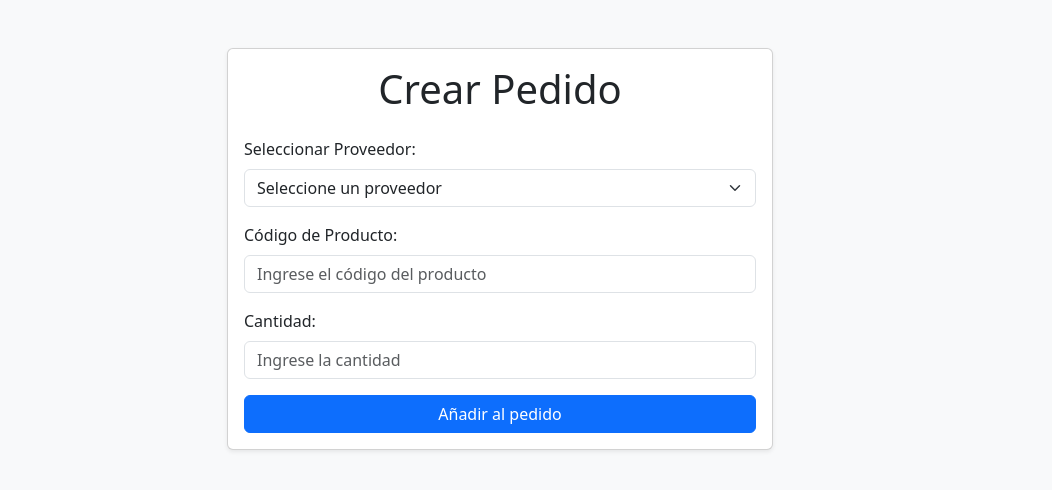
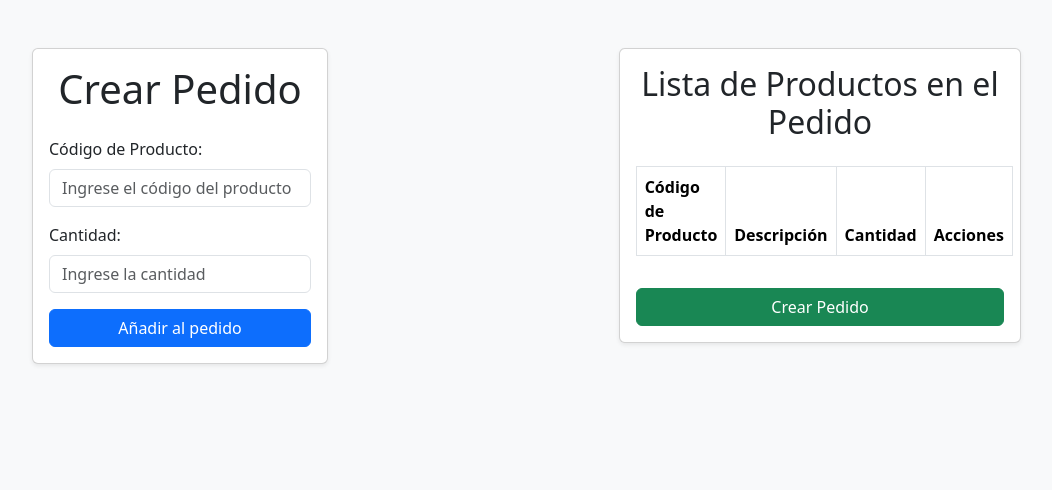
Before and after one commit to MaximilianoGonzalezHD/CIP, a Django app: page /pedidos/ in a window 1280 px wide. Shown: the top 490 px of the page, without its empty margins (140-1192 px from the left). Run offline with Django 5.2, Linux system fonts and the light colour scheme; the visitor is signed in with stand-in values (Sample User, id 1); lists and menus that the app fills with data are empty.

Commit message:
Sistema finalizado (faltan arreglos)

```diff
--- a/inventory/models.py
+++ b/inventory/models.py
@@ -50,7 +50,8 @@ class MaterialUtilizado(models.Model):
 
 # Tabla de Solicitudes de Pedido
 class SolicitudPedido(models.Model):
-    proveedor = models.ForeignKey(Usuario, on_delete=models.CASCADE, limit_choices_to={'rol__nombre': 'Proveedor'})
+    proveedor = models.ForeignKey(Usuario, related_name='solicitudes_proveedor', on_delete=models.SET_NULL, null=True, blank=True)
+    responsable = models.ForeignKey(Usuario, related_name='solicitudes_responsable', on_delete=models.SET_NULL, null=True, blank=True)
     fecha = models.DateField(auto_now_add=True)
 
 # Detalles de la solicitud (relación muchos-a-muchos)
--- a/inventory/static/inventory/js/validacion-agregar.js
+++ b/inventory/static/inventory/js/validacion-agregar.js
@@ -1,5 +1,5 @@
 $(document).ready(function () {
-    $('#formagregar').on('submit', function (e) {
+    $('#formAgregarProducto').on('submit', function (e) {
         let valido = true;
 
         $('.text-danger').text('');
--- a/inventory/templates/inventory/gestion/pedidos-proveedor.html
+++ b/inventory/templates/inventory/gestion/pedidos-proveedor.html
@@ -16,39 +16,70 @@
                 <div class="card shadow-sm">
                     <div class="card-body">
                         <h1 class="card-title text-center mb-4">Crear Pedido</h1>
-                        <form id="formPedido" method="POST">
+                        <form id="formAgregarProducto" method="POST" action="{% url 'pedidos' %}">
                             {% csrf_token %}
-                            <div class="mb-3">
-                                <label for="proveedor" class="form-label">Seleccionar Proveedor:</label>
-                                <select id="proveedor" name="proveedor" class="form-select" required>
-                                    <option value="" disabled selected>Seleccione un proveedor</option>
-                                    <option value="proveedor1">Proveedor 1</option>
-                                    <option value="proveedor2">Proveedor 2</option>
-                                    <option value="proveedor3">Proveedor 3</option>
-                                </select>
-                                <div class="text-danger" id="errorProveedor"></div>
-                            </div>
-
                             <div class="mb-3">
                                 <label for="codigoProducto" class="form-label">Código de Producto:</label>
                                 <input type="text" id="codigoProducto" name="codigoProducto" class="form-control"
                                     placeholder="Ingrese el código del producto" required>
-                                <div class="text-danger" id="errorCodigo"></div>
                             </div>
-
                             <div class="mb-3">
                                 <label for="cantidad" class="form-label">Cantidad:</label>
                                 <input type="number" id="cantidad" name="cantidad" class="form-control"
-                                    placeholder="Ingrese la cantidad" required>
-                                <div class="text-danger" id="errorCantidad"></div>
+                                    placeholder="Ingrese la cantidad" min="1" required>
                             </div>
-
                             <button type="submit" class="btn btn-primary w-100">Añadir al pedido</button>
+                        </form>
                     </div>
                 </div>
             </div>
         </div>
     </div>
+
+    <div class="container mt-5">
+        <div class="row justify-content-center">
+            <div class="col-md-8">
+                <div class="card shadow-sm">
+                    <div class="card-body">
+                        <h2 class="card-title text-center mb-4">Lista de Productos en el Pedido</h2>
+                        <table class="table table-bordered">
+                            <thead>
+                                <tr>
+                                    <th>Código de Producto</th>
+                                    <th>Descripción</th>
+                                    <th>Cantidad</th>
+                                    <th>Acciones</th>
+                                </tr>
+                            </thead>
+                            <tbody>
+                                {% for producto in productos %}
+                                <tr>
+                                    <td>{{ producto.codigo }}</td>
+                                    <td>{{ producto.descripcion }}</td>
+                                    <td>{{ producto.cantidad }}</td>
+                                    <td>
+                                        <a href="?eliminar={{ producto.codigo }}" class="btn btn-danger btn-sm">Eliminar</a>
+                                    </td>
+                                </tr>
+                                {% endfor %}
+                            </tbody>
+                        </table>
+                        <form method="post" action="{% url 'crear_pedido' %}">
+                            {% csrf_token %}
+                            <button type="submit" class="btn btn-success w-100 mt-3">Crear Pedido</button>
+                        </form>
+                    </div>
+                </div>
+            </div>
+        </div>
+    </div>
+
+    {% if messages %}
+        {% for message in messages %}
+            <div class="alert alert-{{ message.tags }}">{{ message }}</div>
+        {% endfor %}
+    {% endif %}
+
     <script src="https://cdn.jsdelivr.net/npm/bootstrap@5.3.0-alpha1/dist/js/bootstrap.bundle.min.js"></script>
     <script src="https://code.jquery.com/jquery-3.6.0.min.js"></script>
     <script src="{% static 'inventory/js/validacion-pedidos.js' %}"></script>
--- a/inventory/urls.py
+++ b/inventory/urls.py
@@ -16,7 +16,7 @@ Including another URLconf
 """
 from django.contrib import admin
 from django.urls import include, path
-from .views import agregar_producto, agregar_material_usado, agregar_stock, eliminar_producto, eliminar_usuario, inventario_gestion, login, home, logout, material, pedidos, productos_solicitados, registrar_usuario, gestion_usuarios, solicitud, usar_material
+from .views import agregar_producto, agregar_material_usado, agregar_stock, crear_pedido, eliminar_producto, eliminar_solicitud, eliminar_usuario, inventario_gestion, login, home, logout, material, pedidos, productos_solicitados, registrar_usuario, gestion_usuarios, solicitud, usar_material
 from . import views
 from django.conf import settings
 from django.conf.urls.static import static
@@ -30,7 +30,7 @@ urlpatterns = [
     path('pedidos/', pedidos, name='pedidos'),
     path('material/', material, name='material'),
     path('solicitud/', solicitud, name='solicitud'),
-    path('productos-solicitados/', productos_solicitados, name='productos-solicitados'),
+     path('productos-solicitados/<int:solicitud_id>/', productos_solicitados, name='productos-solicitados'),
     path('agregar-producto/', agregar_producto, name='agregar-producto'),
     path('agregar-material-usado/<str:codigo>/', agregar_material_usado, name='agregar_material_usado'),
     path('logout/', logout, name='logout'),
@@ -38,6 +38,8 @@ urlpatterns = [
     path('eliminar-producto/<str:codigo>/', eliminar_producto, name='eliminar_producto'),
     path('usar-material/<int:material_id>/', usar_material, name='usar_material'),
     path('agregar-stock/<str:codigo>/', agregar_stock, name='agregar_stock'),
+    path('crear-pedido/', crear_pedido, name='crear_pedido'),
+    path('eliminar-solicitud/<int:solicitud_id>/', eliminar_solicitud, name='eliminar_solicitud'),
 ]
 
 if settings.DEBUG:
--- a/inventory/views.py
+++ b/inventory/views.py
@@ -1,7 +1,7 @@
 from django.shortcuts import render, redirect, get_object_or_404
 from django.contrib.auth import authenticate, login as auth_login, logout as auth_logout
 from django.contrib import messages
-from .models import Rol, Usuario, Reporte, Bodega, Producto, MaterialUtilizado  # Asegúrate de que el modelo Usuario esté definido en models.py
+from .models import Rol, Usuario, Reporte, Bodega, Producto, MaterialUtilizado, SolicitudPedido, DetalleSolicitud  # Asegúrate de que el modelo Usuario esté definido en models.py
 from django.db import IntegrityError
 import re
 from django.contrib.auth.decorators import login_required
@@ -149,7 +149,41 @@ def inventario_gestion(request):
 
 @login_required_custom
 def pedidos(request):
-    return render(request, 'inventory/gestion/pedidos-proveedor.html')
+    if 'pedido' not in request.session:
+        request.session['pedido'] = []
+
+    if request.method == 'POST':
+        print("POST recibido")  # <-- Esto debe aparecer en la consola
+        codigo = request.POST.get('codigoProducto')
+        cantidad = int(request.POST.get('cantidad', 0))
+        try:
+            producto = Producto.objects.get(codigo=codigo)
+            pedido = request.session['pedido']
+            for item in pedido:
+                if item['codigo'] == codigo:
+                    item['cantidad'] += cantidad
+                    break
+            else:
+                pedido.append({
+                    'codigo': producto.codigo,
+                    'descripcion': producto.nombre_producto,
+                    'cantidad': cantidad
+                })
+            request.session['pedido'] = pedido
+            request.session.modified = True
+        except Producto.DoesNotExist:
+            messages.error(request, "El producto no existe.")
+
+    if request.GET.get('eliminar'):
+        codigo = request.GET.get('eliminar')
+        pedido = request.session.get('pedido', [])
+        pedido = [item for item in pedido if item['codigo'] != codigo]
+        request.session['pedido'] = pedido
+        request.session.modified = True
+        return redirect('pedidos')
+
+    productos = request.session.get('pedido', [])
+    return render(request, 'inventory/gestion/pedidos-proveedor.html', {'productos': productos})
 
 @login_required_custom
 def material(request):
@@ -162,11 +196,21 @@ def material(request):
 
 @login_required_custom
 def solicitud(request):
-    return render(request, 'inventory/inicio/solicitudes-inventario.html')
+    solicitudes = SolicitudPedido.objects.select_related('proveedor').order_by('-fecha')
+    return render(request, 'inventory/inicio/solicitudes-inventario.html', {'solicitudes': solicitudes})
 
 @login_required_custom
-def productos_solicitados(request):
-    return render(request, 'inventory/gestion/productos-solicitados.html')
+def productos_solicitados(request, solicitud_id):
+    solicitud = get_object_or_404(SolicitudPedido, id=solicitud_id)
+    detalles = DetalleSolicitud.objects.filter(solicitud=solicitud).select_related('producto')
+    return render(
+        request,
+        'inventory/gestion/productos-solicitados.html',
+        {
+            'solicitud': solicitud,
+            'detalles': detalles,
+        }
+    )
 
 @login_required_custom
 def agregar_producto(request):
@@ -331,3 +375,50 @@ def agregar_stock(request, codigo):
         else:
             messages.error(request, "Cantidad inválida.")
     return redirect('inventario')
+
+@login_required_custom
+def crear_pedido(request):
+    if request.method == 'POST':
+        pedido = request.session.get('pedido', [])
+        if not pedido:
+            messages.error(request, "No hay productos en el pedido.")
+            return redirect('pedidos')
+        proveedor = Usuario.objects.filter(rol__nombre='Proveedor').first()
+        solicitud = SolicitudPedido.objects.create(
+            proveedor=proveedor,
+            responsable=request.user
+        )
+        for item in pedido:
+            producto = Producto.objects.get(codigo=item['codigo'])
+            DetalleSolicitud.objects.create(
+                solicitud=solicitud,
+                producto=producto,
+                cantidad=item['cantidad']
+            )
+        # --- REPORTE ---
+        Reporte.objects.create(
+            usuario=request.user,
+            descripcion=f"Se ha creado un pedido (ID: {solicitud.id}).",
+            fecha=timezone.now().date(),
+            hora=timezone.now().time(),
+        )
+        request.session['pedido'] = []
+        messages.success(request, "Pedido creado correctamente.")
+        return redirect('pedidos')
+    return redirect('pedidos')
+
+@login_required_custom
+def eliminar_solicitud(request, solicitud_id):
+    solicitud = get_object_or_404(SolicitudPedido, id=solicitud_id)
+    solicitud_id = solicitud.id
+    responsable = solicitud.responsable
+    solicitud.delete()
+    # --- REPORTE ---
+    Reporte.objects.create(
+        usuario=request.user,
+        descripcion=f"Pedido realizado con exito por (ID: {solicitud_id}).",
+        fecha=timezone.now().date(),
+        hora=timezone.now().time(),
+    )
+    messages.success(request, "Pedido confirmado y eliminado.")
+    return redirect('solicitud')
```
Also changed, not shown: inventory/templates/inventory/gestion/productos-solicitados.html (+7 -14 lines), inventory/templates/inventory/inicio/solicitudes-inventario.html (+19 -11 lines), inventory/migrations/0003_solicitudpedido_responsable_and_more.py (added).
